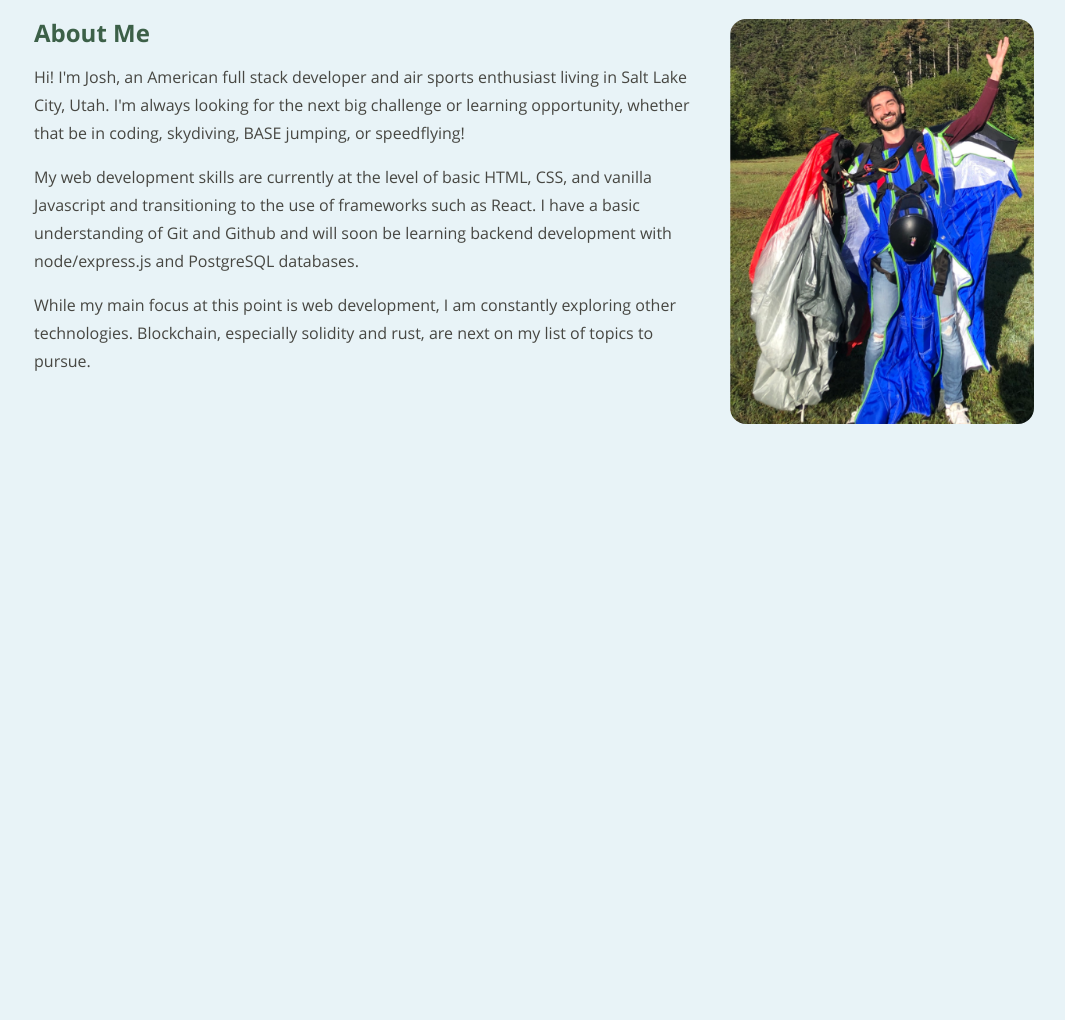
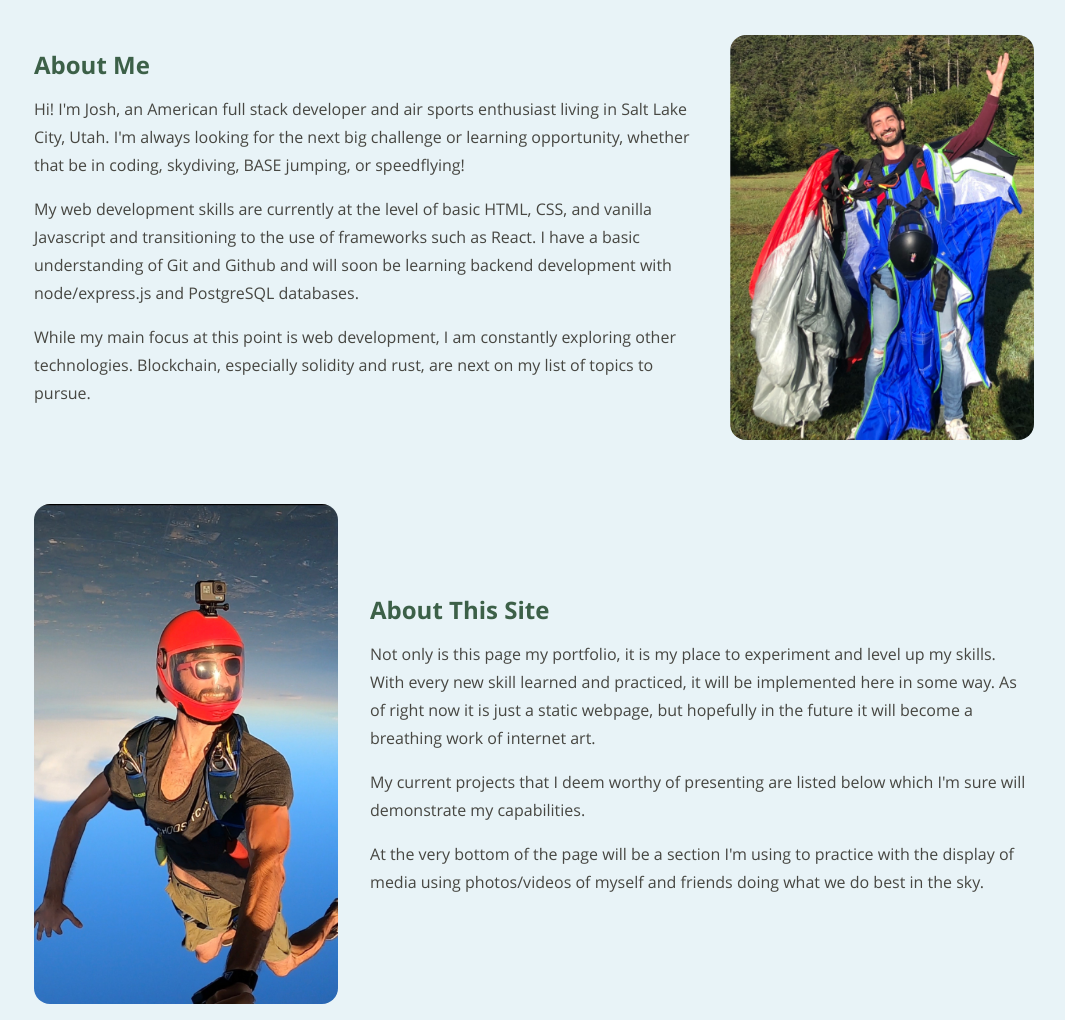
Before and after one commit to joshlakhotia/Josh-portfolio-website, a plain HTML site: page index.html in a window 1280 px wide. Shown: the part 90-1110 px from the top of the page, without its empty margins (106-1171 px from the left). Before the commit the page ends 800 px from the top, so only its background shows below. Drawn offline with Linux system fonts and the light colour scheme.

Commit message:
Added about site section and photo with styling and hover color on nav

```diff
--- a/index.html
+++ b/index.html
@@ -41,6 +41,18 @@
         <img class="portrait" src="resources/images/josh-picture (2).png" alt="picture of josh lakhotia">
       </div>
     </section>
+    <section id="about-this-site">
+      <div class="about-site-container">
+        <img class="portrait-two" src="resources/images/josh-picture2 (2).png" alt="josh skydiving">
+        <div class="about-site-text-container">
+          <h2>About This Site</h2>
+          <p>Not only is this page my portfolio, it is my place to experiment and level up my skills. With every new skill learned and practiced, it will be implemented here in some way. As of right now it is just a static webpage, but hopefully in the future it will become a breathing work of internet art.</p>
+          <p>My current projects that I deem worthy of presenting are listed below which I'm sure will demonstrate my capabilities.</p>
+          <p>At the very bottom of the page will be a section I'm using to practice with the display of media using photos/videos of myself and friends doing what we do best in the sky.</p>
+          <p></p>
+        </div>
+      </div>
+    </section>
   </main>
 </body>
 </html>
--- a/resources/style.css
+++ b/resources/style.css
@@ -61,9 +61,18 @@ a {
   font-weight: bold;
 }
 
+a:hover {
+  color: var(--hover-color);
+}
+
+section {
+  padding: 1rem 0;
+}
+
 .about-me-container {
   display: flex;
   padding: 2rem 0;
+  align-items: center;
 }
 
 .about-me-text-container {
@@ -80,3 +89,14 @@ h2 {
   padding: 0;
   color: var(--heading-color)
 }
+
+.about-site-container {
+  display: flex;
+  align-items: center;
+}
+
+.portrait-two {
+  width: 19rem;
+  border-radius: 1rem;
+  margin-right: 2rem;
+}
```
Also changed, not shown: resources/images/josh-picture2 (2).png (added).
